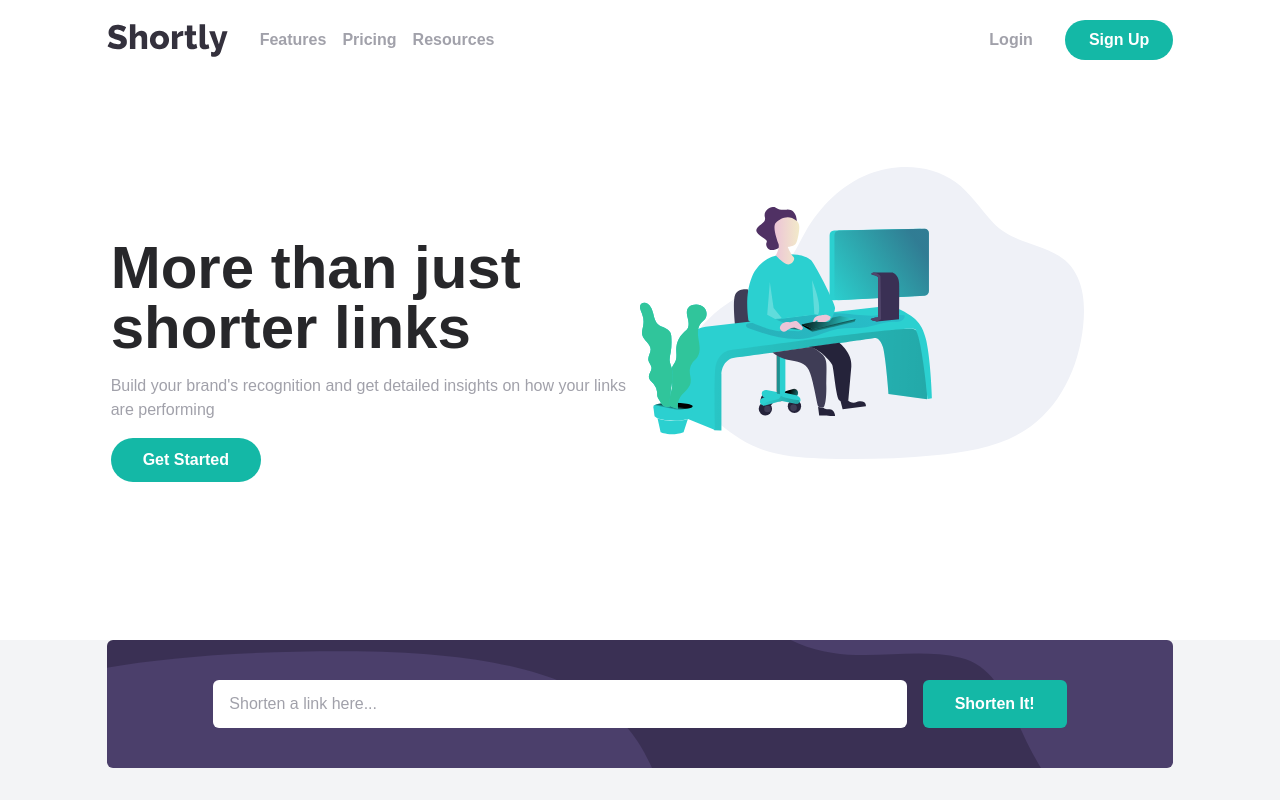
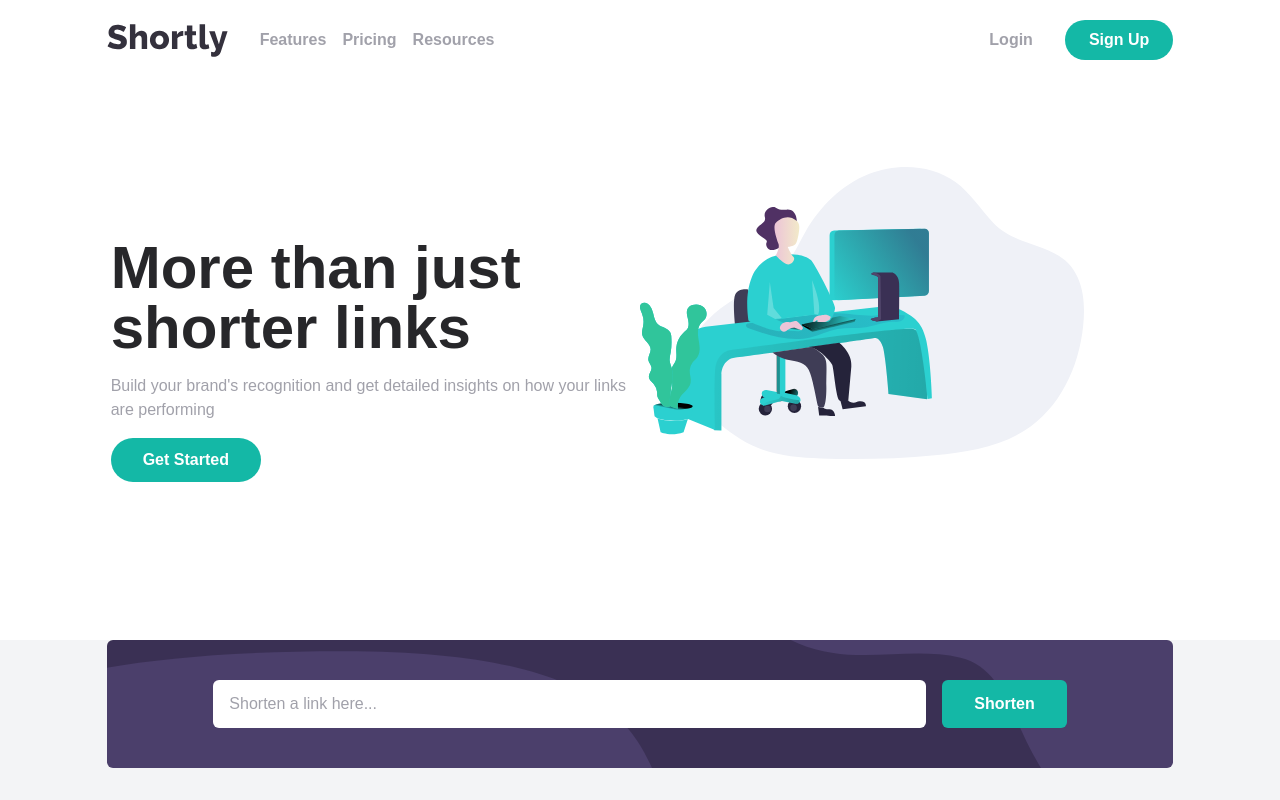
Before and after one commit to michelwene/url-shortening, a React (Create React App) app: page / in a window 1280 px wide. Shown: the top 800 px of the page. Built offline with nearby package versions, Linux system fonts and the light colour scheme.

Commit message:
feat: loading text shortening

```diff
--- a/src/components/Shorten/index.jsx
+++ b/src/components/Shorten/index.jsx
@@ -5,15 +5,19 @@ import { api } from "../../services/api";
 
 export function ShortenLink() {
   const [link, setLink] = useState("");
+  const [isLoading, setIsLoading] = useState(false);
   const [shortenedLink, setshortenedLink] = useState([]);
 
   const handleSubmit = async () => {
     try {
+      setIsLoading(true);
       const { data } = await api.get(`/shorten?url=${link}`);
 
       setshortenedLink((prevState) => [...prevState, data.result]);
     } catch (err) {
       console.log(err);
+    } finally {
+      setIsLoading(false);
     }
   };
   const newShortenedLink = shortenedLink.filter(
@@ -40,7 +44,7 @@ export function ShortenLink() {
             type="submit"
             className="h-12 px-8 py-2.5 bg-teal-500 text-white rounded-md font-bold hover:opacity-70 active:bg-teal-700 focus:outline-none focus:ring focus:rign-teal-700 focus:shadow-outline-teal"
           >
-            Shorten It!
+            {isLoading ? "Shortening..." : "Shorten"}
           </Button>
         </div>
       </div>
```
